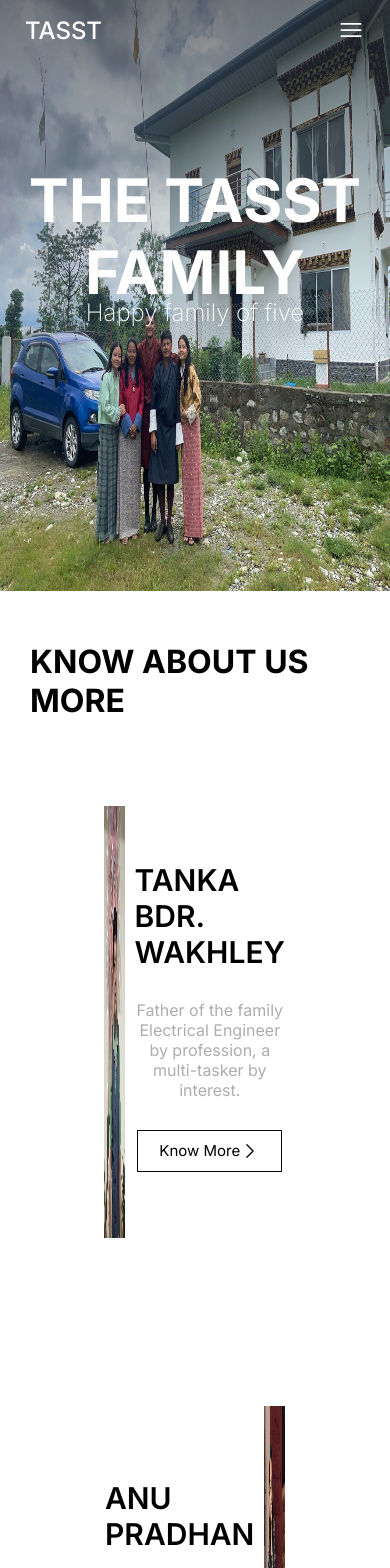
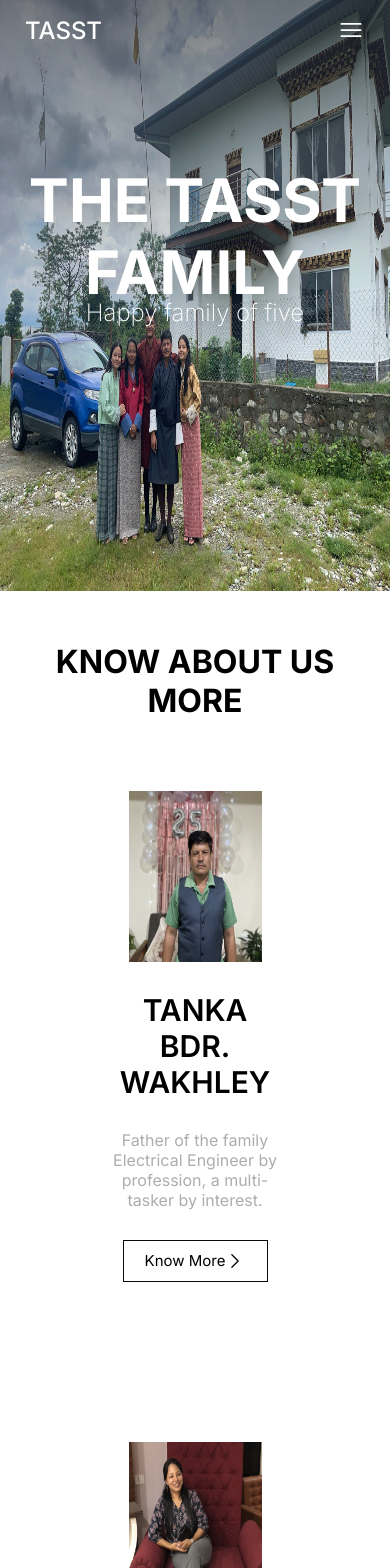
Before and after one commit to suzWaks/tasst, a Next.js app: page / in a window 390 px wide. Shown: the top 1568 px of the page. Built offline with nearby package versions, Linux system fonts and the light colour scheme.

Commit message:
Added framer-motion for animations

```diff
--- a/app/page.js
+++ b/app/page.js
@@ -1,16 +1,22 @@
+'use client'
+
 import Image from 'next/image'
 import styles from './page.module.css'
 import IndividualBrief from '@/components/HomePage/IndividualBrief/page'
 import ResidenceBanner from '@/components/HomePage/ResidenceBanner/page'
 import Footer from '@/components/Footer/page'
+import { motion, AnimatePresence } from "framer-motion"
+
 export default function HomePage() {
   return (
     <div>
       <div className={styles.heroSection}>
-        <div className={styles.heroText}>
+        <motion.div initial={{ opacity: 0, scale: 0.5 }}
+          animate={{ opacity: 1, scale: 1 }}
+          transition={{ duration: 0.5 }} className={styles.heroText}>
           <h1>THE TASST FAMILY</h1>
           <h3>Happy family of five</h3>
-        </div>
+        </motion.div>
         <div className={styles.image}>
           <Image src='/family.jpg' fill alt='family pic' />
         </div>
--- a/app/page.module.css
+++ b/app/page.module.css
@@ -28,6 +28,7 @@
   width: 100%; /* Ensure full width */
   height: 100%; /* Ensure full height */
   margin-top: -60px;
+  text-shadow: 10px 10px 25px rgba(0, 0, 0, 0.222);
 }
 
 .heroText h1 {
@@ -43,6 +44,8 @@
 .heading {
   display: flex;
   justify-content: center;
+  align-items: center;
+  text-align: center;
   padding: 50px;
 }
 
--- a/components/HomePage/IndividualBrief/page.js
+++ b/components/HomePage/IndividualBrief/page.js
@@ -4,16 +4,20 @@ import ChevronRight from '../../Icons/Chevronright';
 import { details } from '@/data';
 import React from 'react'
 import Button from '@/components/ui/button';
+import { motion, AnimatePresence } from 'framer-motion';
 
 export default function IndividualBrief() {
     return (
 
         details.map(data =>
-            <div className={styles.container} key={data.id}>
+            <AnimatePresence>
+                <motion.div initial={{ opacity: 0, scale: 0.5 }}
+                    whileInView={{ opacity: 1, scale: 1 }}
+                    viewport={{ once: true }} transition={{ ease: "easeOut", duration: 1 }}
+                    className={styles.container} key={data.id}>
                     {data.id % 2 === 0 ? (
                         <>
                             <div className={`${styles.column} ${styles.leftColumn}`}>
-
                                 <>
                                     <div key={data.id} className={styles.row1}>{data.name}</div>
                                     <div key={data.id} className={styles.row2}>{data.description.split('\n').map((line, index) => (
@@ -23,8 +27,6 @@ export default function IndividualBrief() {
                                         </React.Fragment>
                                     ))}</div>
                                 </>
-
-
                                 <Button text='Know More' />
                             </div>
                             <div className={styles.column}>
@@ -33,7 +35,6 @@ export default function IndividualBrief() {
                                 </div>
                             </div>
                         </>
-
                     ) : (
                         <>
                             <div className={styles.column}>
@@ -42,7 +43,6 @@ export default function IndividualBrief() {
                                 </div>
                             </div>
                             <div className={`${styles.column} ${styles.leftColumn}`}>
-
                                 <>
                                     <div key={data.id} className={styles.row1}>{data.name}</div>
                                     <div key={data.id} className={styles.row2}>{data.description.split('\n').map((line, index) => (
@@ -52,15 +52,12 @@ export default function IndividualBrief() {
                                         </React.Fragment>
                                     ))}</div>
                                 </>
-
-
                                 <Button text='Know More' />
                             </div>
-
                         </>
                     )}
-
-            </div>
+                </motion.div>
+            </AnimatePresence>
         )
 
     );
--- a/components/HomePage/IndividualBrief/page.module.css
+++ b/components/HomePage/IndividualBrief/page.module.css
@@ -2,7 +2,7 @@
 
 .container {
   display: flex;
-  height: 500px;
+  height: 550px;
   width: 100%;
   padding: 10px 100px;
   margin-bottom: 100px;
@@ -10,15 +10,11 @@
 }
 
 .column {
-  display: flex; /* Add this */
-  justify-content: center; /* Add this */
-  align-items: center; /* Add this */
+  display: flex;
+  justify-content: center;
+  align-items: center;
   flex: 1;
 }
-
-/* .column:first-child {
-  margin-right: 10px;
-} */
 
 .row1 {
   margin-bottom: 10px;
@@ -26,6 +22,7 @@
   font-weight: 600;
   padding: 20px 5px;
   text-transform: uppercase;
+  text-align: center;
 }
 
 .row2 {
@@ -74,3 +71,23 @@
   justify-content: center;
   align-items: center;
 }
+
+@media only screen and (max-width: 768px) {
+  .container {
+    flex-direction: column;
+    /* height: 800px; */
+  }
+
+  .column {
+    width: 100%;
+  }
+
+  .leftColumn {
+    order: 2; /* Change the order of left column */
+  }
+
+  .row1,
+  .row2 {
+    text-align: center; /* Center text on small screens */
+  }
+}
--- a/package.json
+++ b/package.json
@@ -18,6 +18,7 @@
     "@fortawesome/react-fontawesome": "^0.2.0",
     "@mui/icons-material": "^5.15.10",
     "@mui/material": "^5.15.10",
+    "framer-motion": "^11.0.5",
     "next": "14.1.0",
     "react": "^18",
     "react-dom": "^18",
```
Also changed, not shown: 1 other file (tests, documents, lock files or other folders). Lines whose indentation alone changed are shown as unchanged.
